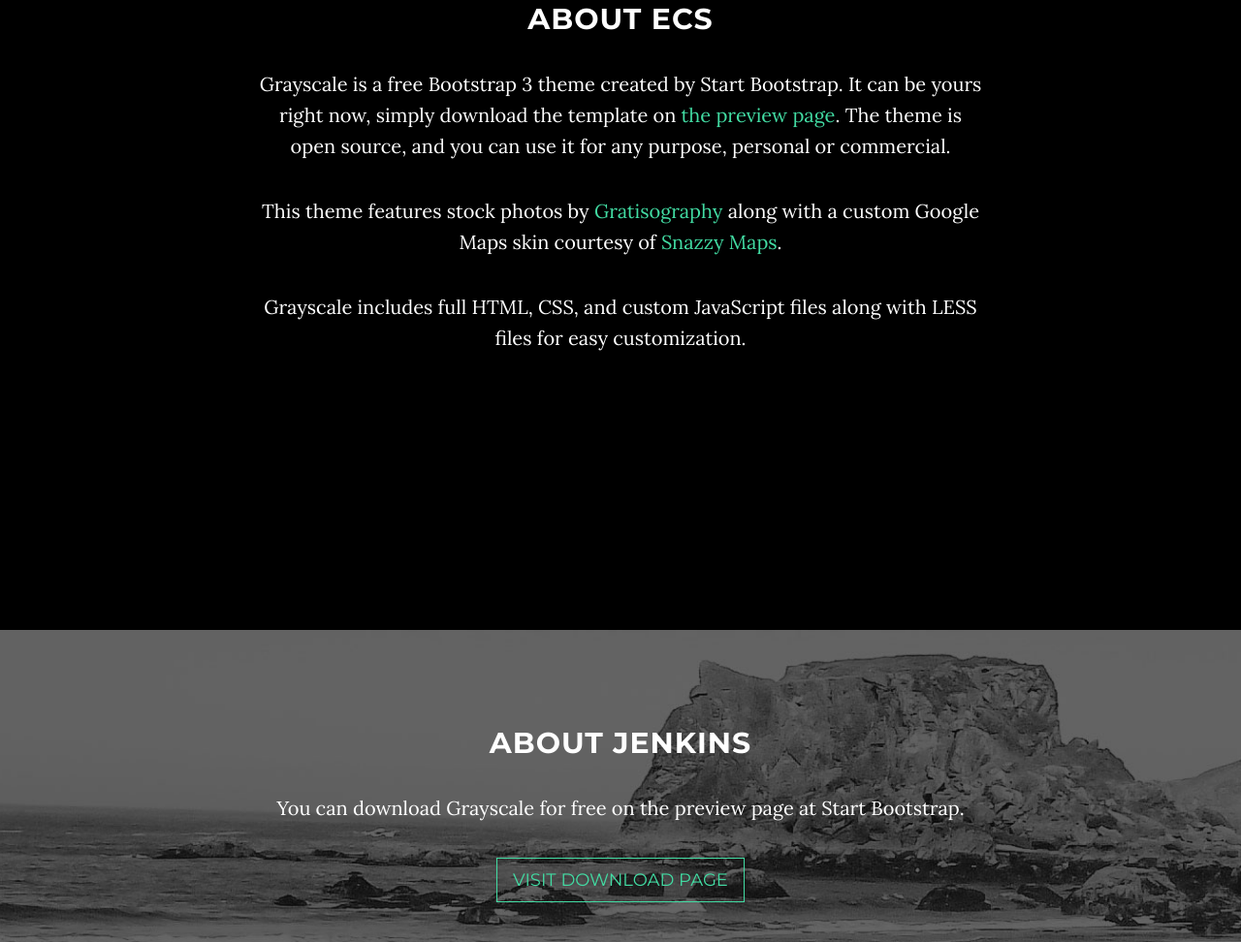
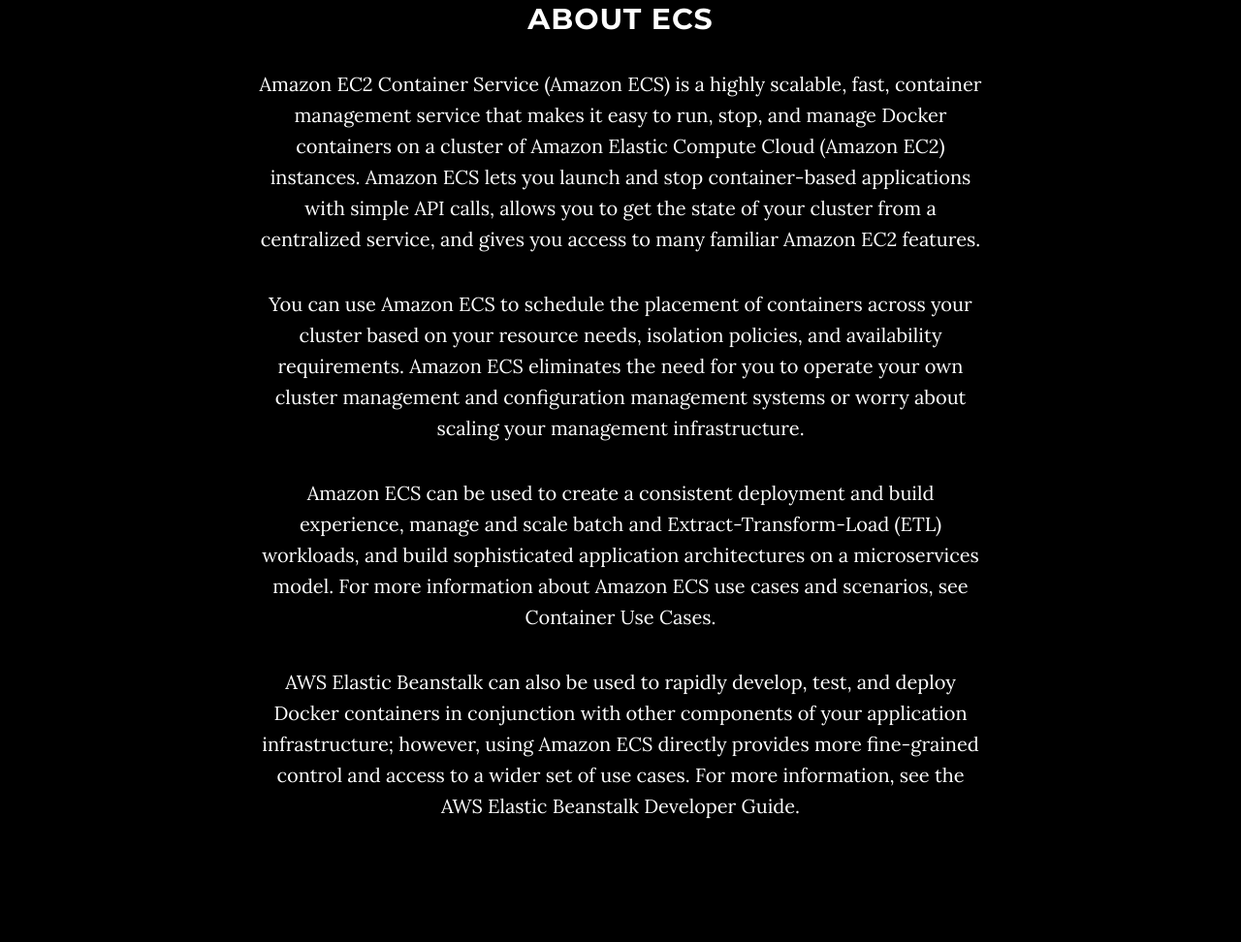
Before and after one commit to DaytonGarcia/ecs_test, a website: page index.html in a window 1280 px wide. Shown: the part 1047-2019 px from the top of the page at 97% size. Drawn offline with nearby package versions, Linux system fonts and the light colour scheme; some packages are replaced by stand-ins of ours.

Commit message:
i changed text for About ECS

```diff
--- a/index.html
+++ b/index.html
@@ -91,9 +91,10 @@
         <div class="row">
             <div class="col-lg-8 col-lg-offset-2">
                 <h2>About ECS</h2>
-                <p>Grayscale is a free Bootstrap 3 theme created by Start Bootstrap. It can be yours right now, simply download the template on <a href="http://startbootstrap.com/template-overviews/grayscale/">the preview page</a>. The theme is open source, and you can use it for any purpose, personal or commercial.</p>
-                <p>This theme features stock photos by <a href="http://gratisography.com/">Gratisography</a> along with a custom Google Maps skin courtesy of <a href="http://snazzymaps.com/">Snazzy Maps</a>.</p>
-                <p>Grayscale includes full HTML, CSS, and custom JavaScript files along with LESS files for easy customization.</p>
+                <p>Amazon EC2 Container Service (Amazon ECS) is a highly scalable, fast, container management service that makes it easy to run, stop, and manage Docker containers on a cluster of Amazon Elastic Compute Cloud (Amazon EC2) instances. Amazon ECS lets you launch and stop container-based applications with simple API calls, allows you to get the state of your cluster from a centralized service, and gives you access to many familiar Amazon EC2 features.</p>
+                <p>You can use Amazon ECS to schedule the placement of containers across your cluster based on your resource needs, isolation policies, and availability requirements. Amazon ECS eliminates the need for you to operate your own cluster management and configuration management systems or worry about scaling your management infrastructure.</p>
+                <p>Amazon ECS can be used to create a consistent deployment and build experience, manage and scale batch and Extract-Transform-Load (ETL) workloads, and build sophisticated application architectures on a microservices model. For more information about Amazon ECS use cases and scenarios, see Container Use Cases.</p>
+                <p>AWS Elastic Beanstalk can also be used to rapidly develop, test, and deploy Docker containers in conjunction with other components of your application infrastructure; however, using Amazon ECS directly provides more fine-grained control and access to a wider set of use cases. For more information, see the AWS Elastic Beanstalk Developer Guide.</p>
             </div>
         </div>
     </section>
```
Also changed, not shown: 1 other file.
